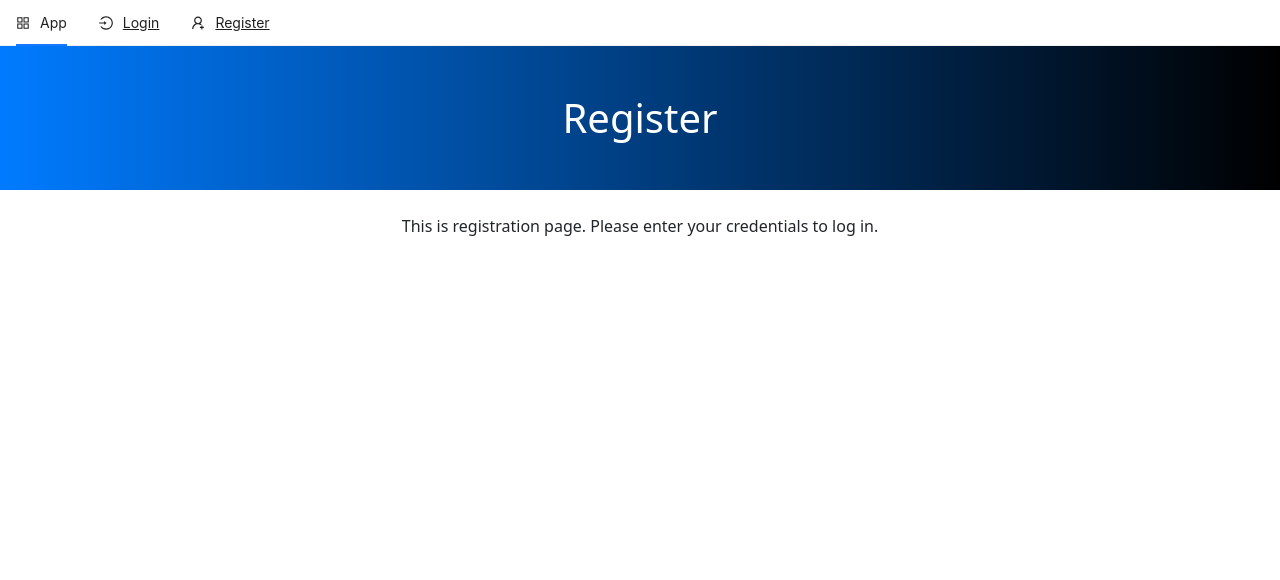
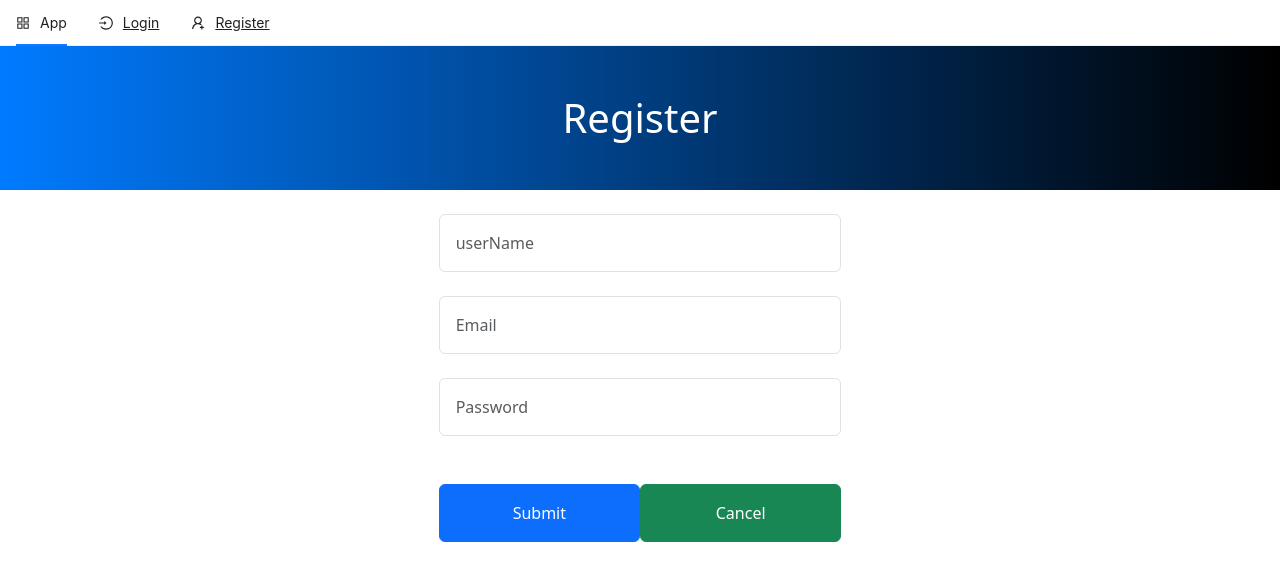
Before and after one commit to iambarun/E-Learning-Marketplace, a Next.js app in the folder client/: page /register in a window 1280 px wide. Shown: the top 580 px of the page. Built offline with nearby package versions, Linux system fonts and the light colour scheme.

Commit message:
register page

```diff
--- a/client/pages/register.js
+++ b/client/pages/register.js
@@ -1,8 +1,31 @@
+import { useState } from 'react';
+
+
 const Register = () => {
+  const [name, setName] = useState('');
+  const [email, setEmail] = useState('');
+  const [password, setPassword] = useState('');
+
+
+  const handleSubmit = (e) => {
+    e.preventDefault();
+    console.table({ name, email, password });
+  }
   return (
     <>
         <h1 className="jumbotron text-center py-5 mb-4">Register</h1>
-        <p className="text-center">This is registration page. Please enter your credentials to log in.</p>
+
+        <div className="container col-md-4 offset-md-4 pb-5">
+          <form onSubmit={handleSubmit}>
+            <input type="text" className="form-control mb-4 p-3" value={name} onChange={(e) => setName(e.target.value)} placeholder='userName' required />
+            <input type="email" className="form-control mb-4 p-3" value={email} onChange={(e) => setEmail(e.target.value)} placeholder='Email' required />
+            <input type="password" className="form-control mb-4 p-3" value={password} onChange={(e) => setPassword(e.target.value)} placeholder='Password' required />
+
+            <br />
+            <button type='submit' className="btn w-50 btn-primary  p-3">Submit</button>
+            <button type='cancel' className="btn w-50 btn-success  p-3">Cancel</button>
+          </form>
+        </div>
     </>
   );
 }
```
